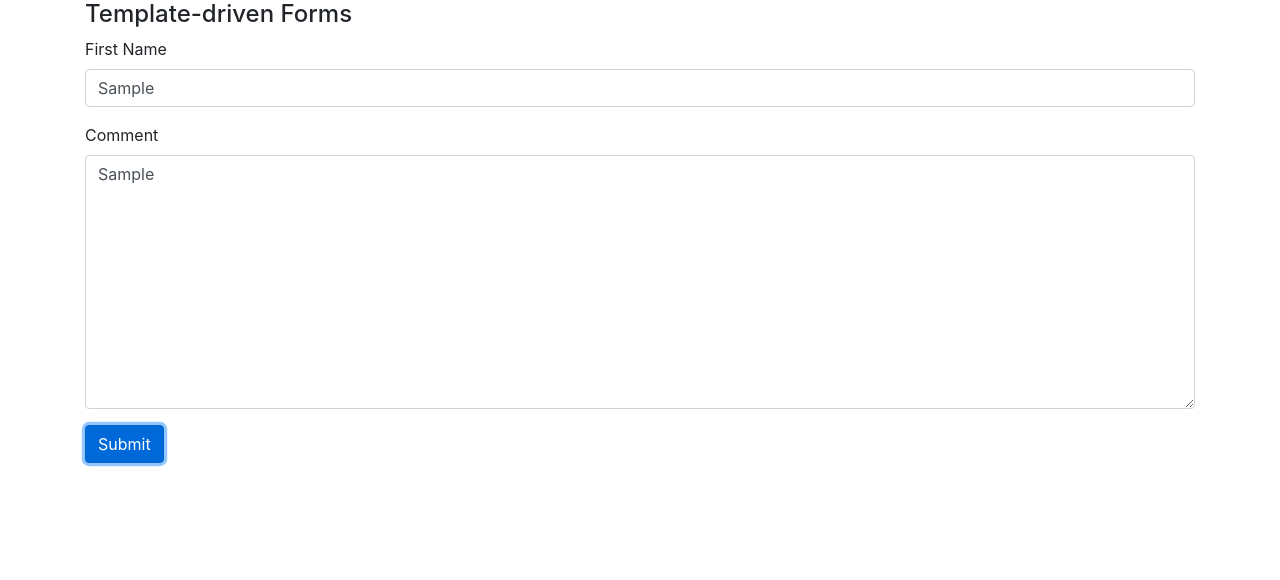
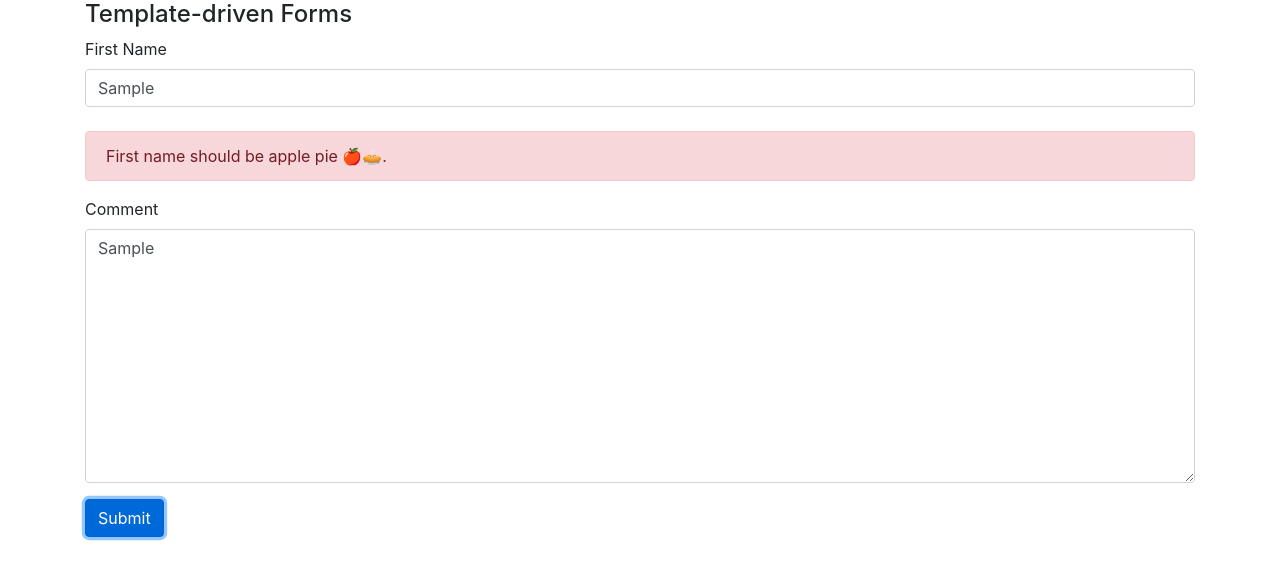
Before and after one commit to pedroarvellos/forms-practice-fundamentals, an Angular app: page / in a window 1280 px wide. Both pictures are taken after typing "Sample", "Sample" into the empty fields and a click on the button "Submit". Shown: the top 580 px of the page. Built offline with nearby package versions, Linux system fonts and the light colour scheme.

Commit message:
Fix validation message show

```diff
--- a/src/app/contact-form/contact-form.component.html
+++ b/src/app/contact-form/contact-form.component.html
@@ -3,8 +3,13 @@
     <form>
         <div class="form-group">
             <label for="firstName">First Name</label>
-            <input required ngModel name="firstName" #firstName="ngModel" id="firstName" type="text" class="form-control">
-            <div class="alert alert-danger" *ngIf="firstName.touched && !firstName.valid">First Name is required.</div>
+            <input required ngModel minlength="3" maxlength="10" pattern="apple pie" name="firstName" #firstName="ngModel" id="firstName" type="text" class="form-control">
+            <br>
+            <div class="alert alert-danger" *ngIf="!firstName.valid && !firstName.pristine">
+                <div *ngIf="firstName.errors.required">First name is required.</div>
+                <div *ngIf="firstName.errors.minlength">First name should be minimum 3 characters.</div>
+                <div *ngIf="firstName.errors.pattern">First name should be apple pie 🍎🥧.</div>
+            </div>
         </div>
         <!-- div.form-group>label[for="comment"]+textarea[id="comment"][type="text"].form-control -->
         <div class="form-group">
--- a/src/app/contact-form/contact-form.component.ts
+++ b/src/app/contact-form/contact-form.component.ts
@@ -6,8 +6,6 @@
   styleUrls: ['./contact-form.component.css']
 })
 export class ContactFormComponent {
-  firstName = '';
-
   log(comment) {
     console.log(comment)
   }
```
